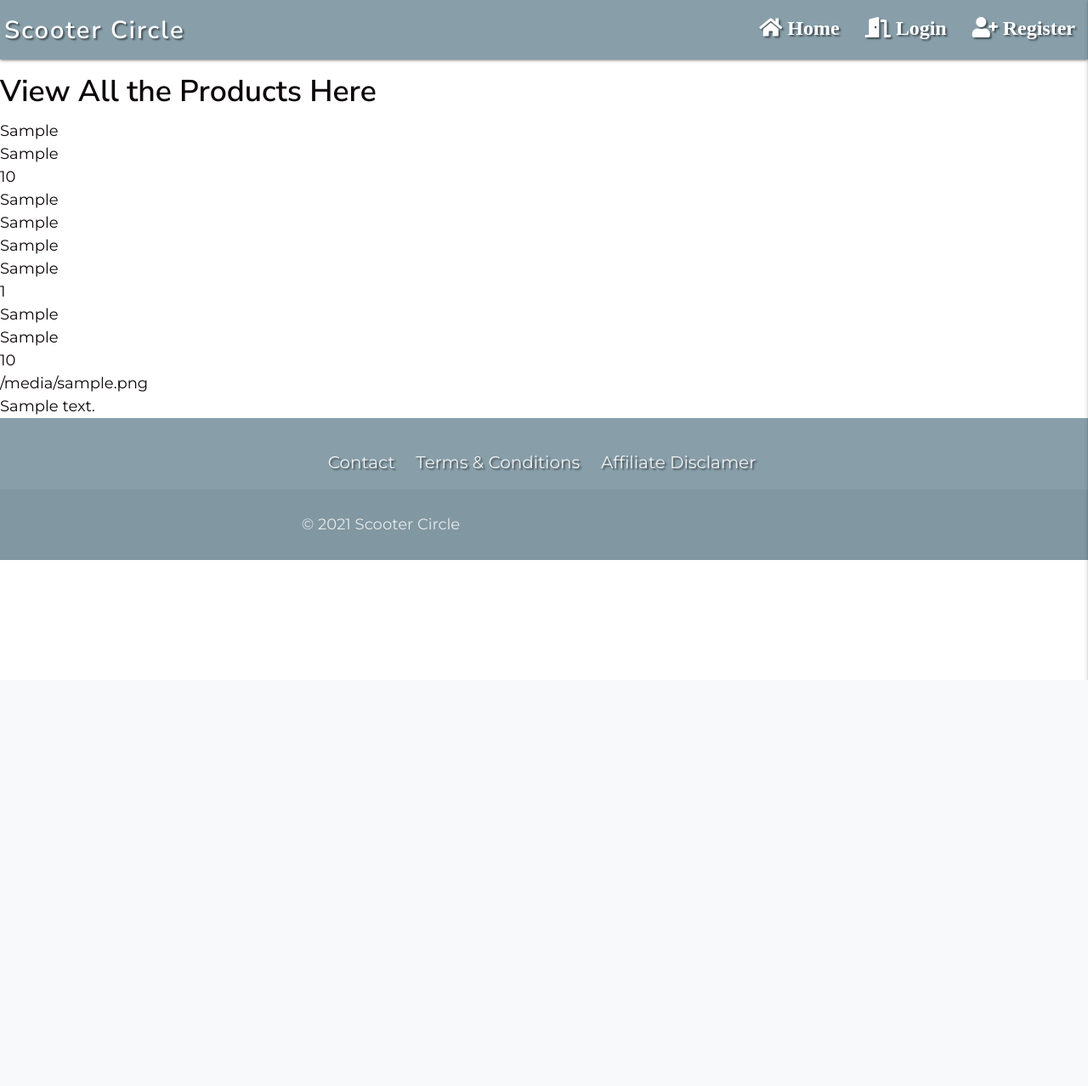
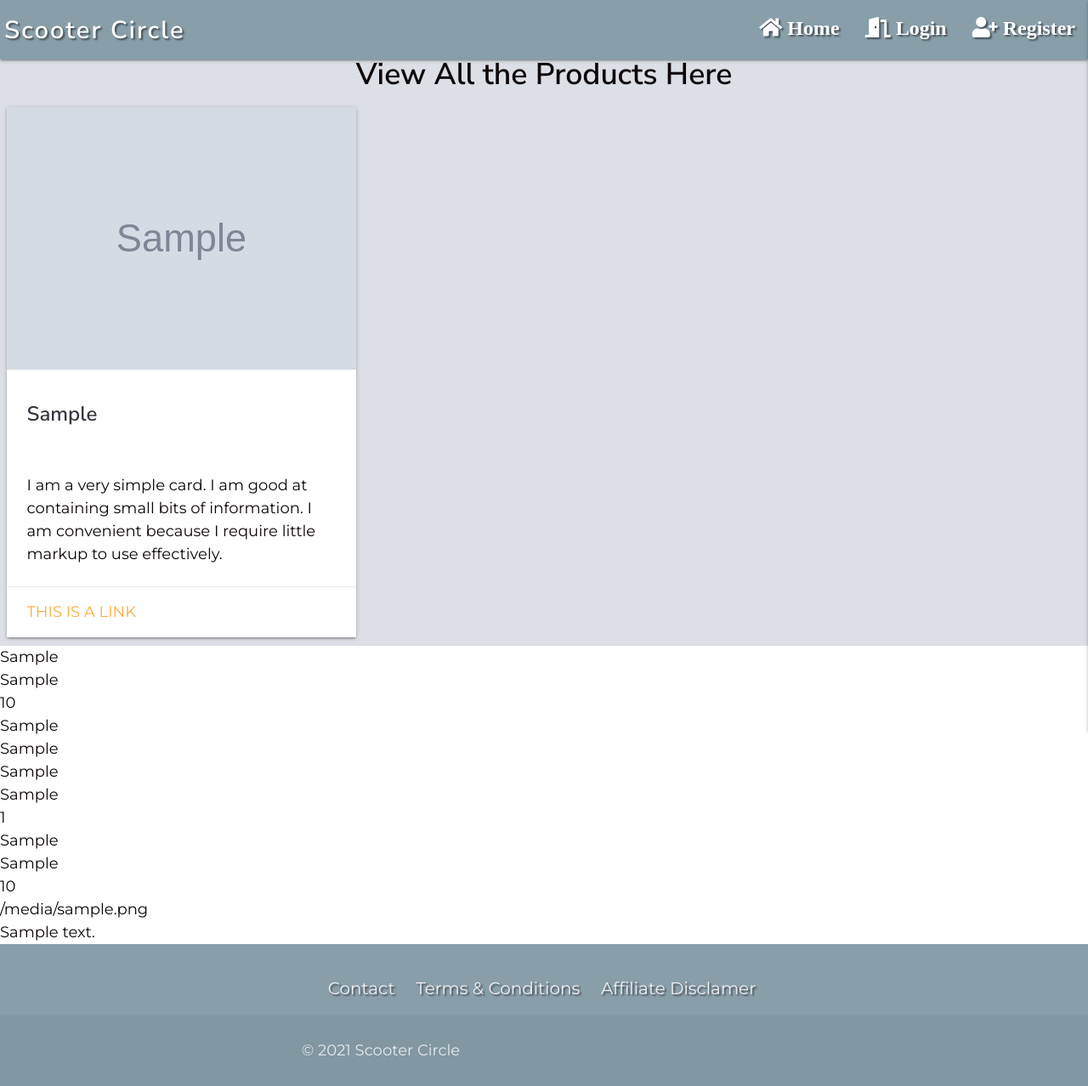
Before and after one commit to marina601/scooter-circle, a Flask app: page /products in a window 1280 px wide. Shown: the whole page at 85% size. Before the commit the page ends 800 px from the top, so only its background shows below. Run offline with Flask 2, Linux system fonts and the light colour scheme; grey boxes marked "Sample" are stand-in pictures; a database or web service that is not in the repository returns one stand-in record (values such as "Sample title"); some libraries are stand-ins or nearby versions.

Commit message:
Add card to products.html and style to title

```diff
--- a/static/css/style.css
+++ b/static/css/style.css
@@ -165,6 +165,13 @@ form {
     border-radius: 5px;
     text-shadow: 2px 2px 2px rgba(0, 0, 0, 0.5);
  }
+
+ /*****************Products *************************/
+
+.card-title {
+   position: relative !important;
+   color: #383843 !important;
+}
 /*****************Footer*************************/
 
 footer {
--- a/templates/products.html
+++ b/templates/products.html
@@ -1,7 +1,27 @@
 {% extends "base.html" %}
 {% block content %}
-
-    <h2>View All the Products Here</h2>
+    <section class="main-content">
+    <h2 class="text-center">View All the Products Here</h2>
+    <div class="row">
+        {% for p in products %}
+        <div class="col l4 m6 s12">
+          <div class="card">
+            <div class="card-image">
+              <img src="{{ p.product_image }}">
+              <h4 class="card-title">{{ p.product_model }}</h4>
+            </div>
+            <div class="card-content">
+              <p>I am a very simple card. I am good at containing small bits of information.
+              I am convenient because I require little markup to use effectively.</p>
+            </div>
+            <div class="card-action">
+              <a href="#">This is a link</a>
+            </div>
+          </div>
+        </div>
+        {% endfor %}
+      </div>
+      </section>
 
     {% for p in products %}
         {{ p.product_model }}<br>
```
